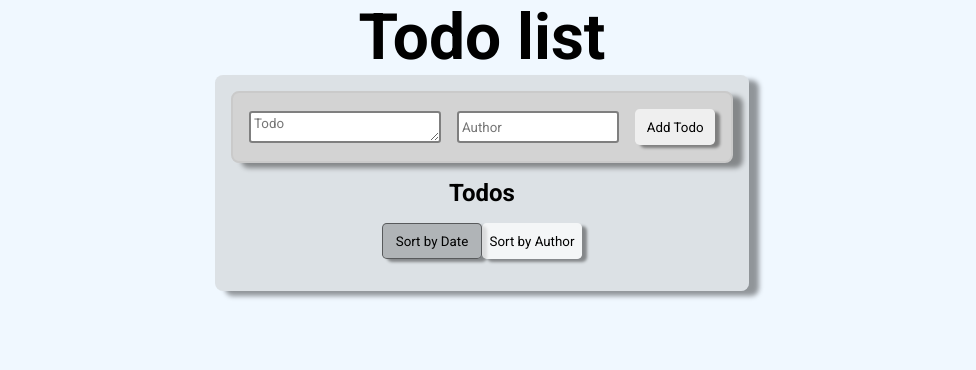
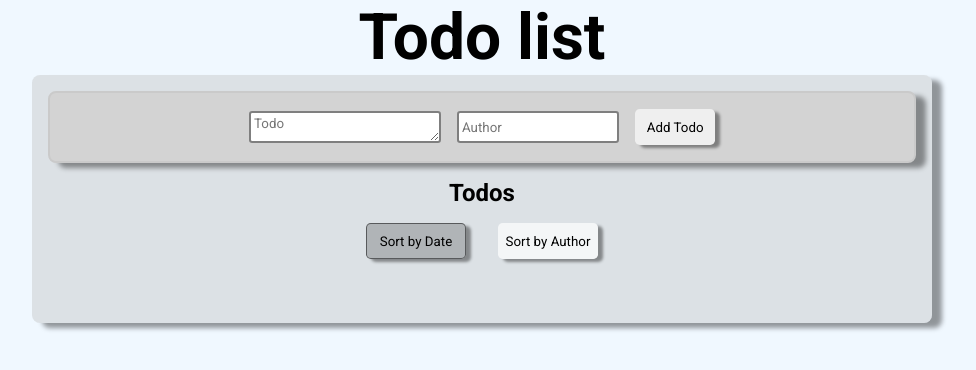
Before and after one commit to Bosseyang/Task3-react-todo-list, a React (Vite) app: page / in a window 1280 px wide. Shown: the top 370 px of the page, without its empty margins (158-1134 px from the left). Built offline with nearby package versions, Linux system fonts and the light colour scheme.

Commit message:
Update TodoList.css

```diff
--- a/src/css/TodoList.css
+++ b/src/css/TodoList.css
@@ -10,4 +10,22 @@
 
   padding: 1rem;
   gap: 1rem;
+  width: 900px;
 }
+
+
+
+.sort-wrapper {
+  display: flex;
+  gap: 2rem;
+}
+
+.todo-items-list {
+  display: flex;
+  flex-direction: column;
+  align-items: center;
+  width: 100%;
+
+  padding: 1rem;
+  gap: 1rem;
+}
```
